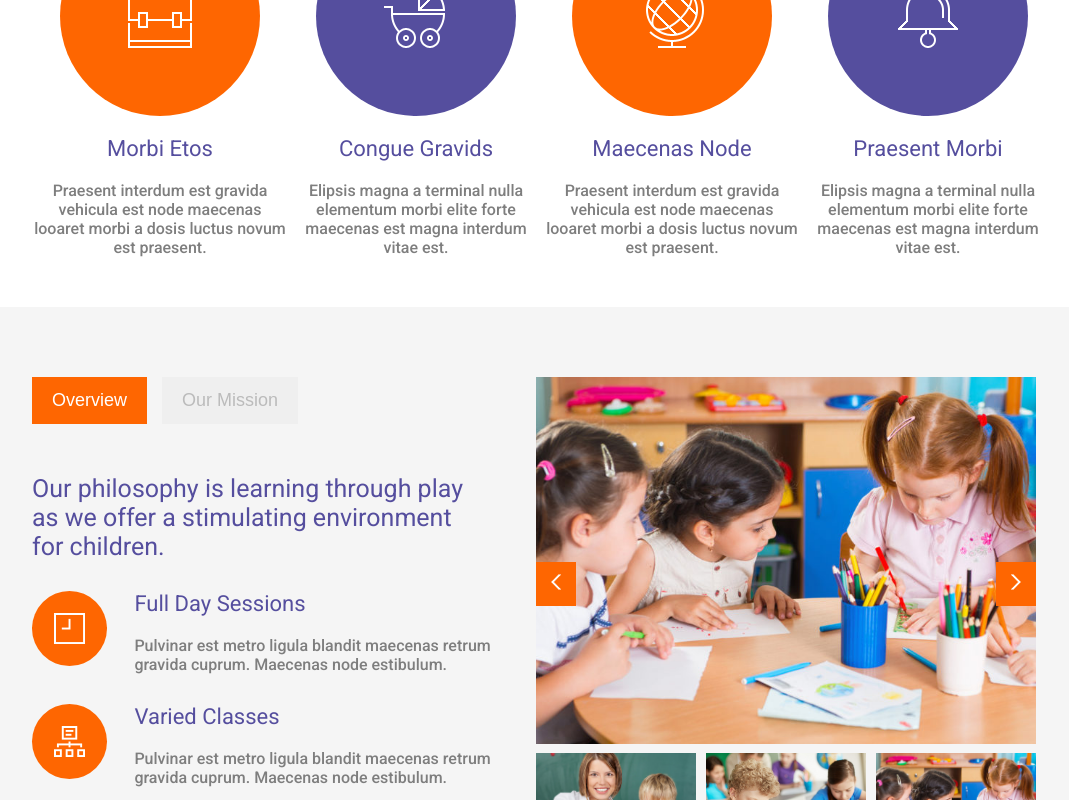
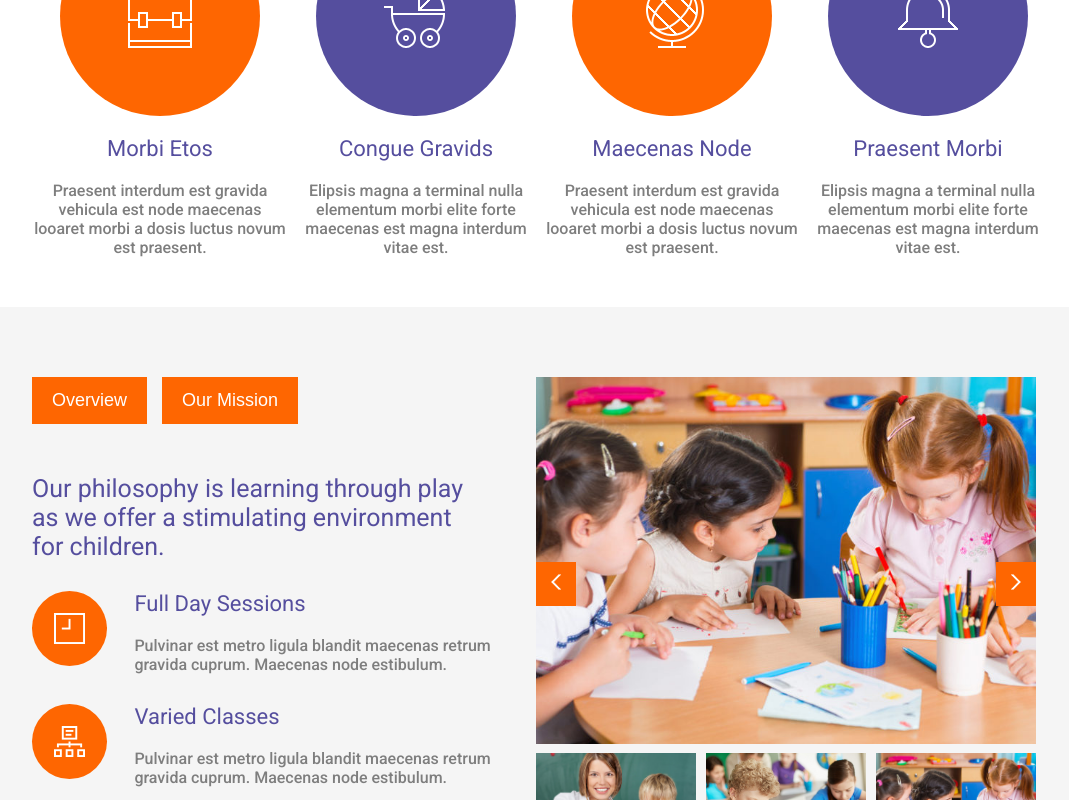
Before and after one commit to touros91/proj-html-vuejs, a Vue app: page / in a window 1280 px wide. In both pictures the pointer is over the button "Our Mission". Shown: the part 1152-1952 px from the top of the page, without its empty margins (96-1165 px from the left). Built offline with nearby package versions, Linux system fonts and the light colour scheme; a web font is replaced by a local one.

Commit message:
Aggiunto ulteriore effetto hover

```diff
--- a/src/components/Main/Overview.vue
+++ b/src/components/Main/Overview.vue
@@ -114,6 +114,10 @@ section {
                 font-size: 18px;
                 margin-left: 15px;
             }
+            .btn-unactive:hover {
+                background-color: $secondColor;
+                color: $white;
+            }
             .title {
                 width: 85%;
                 h2 {
```
Also changed, not shown: 7 other files (tests, documents, lock files or other folders).
